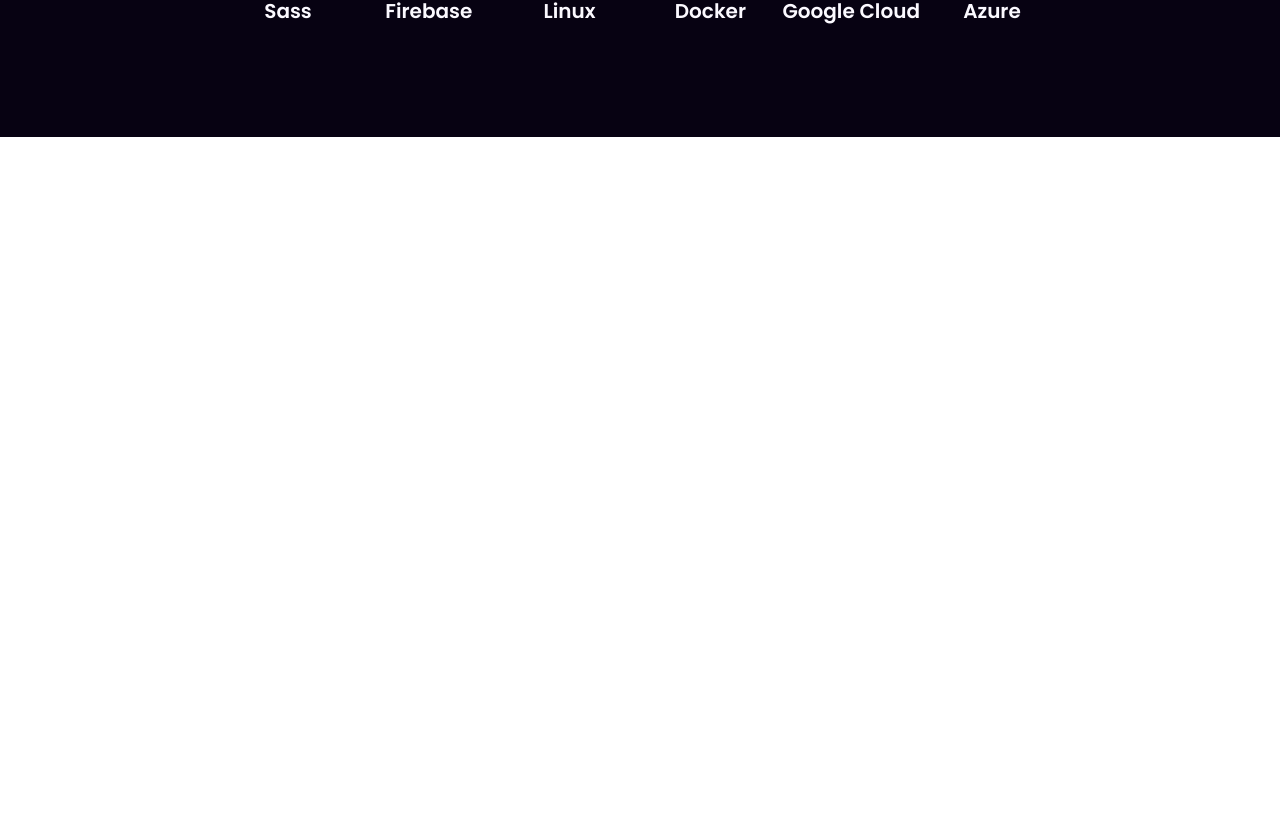
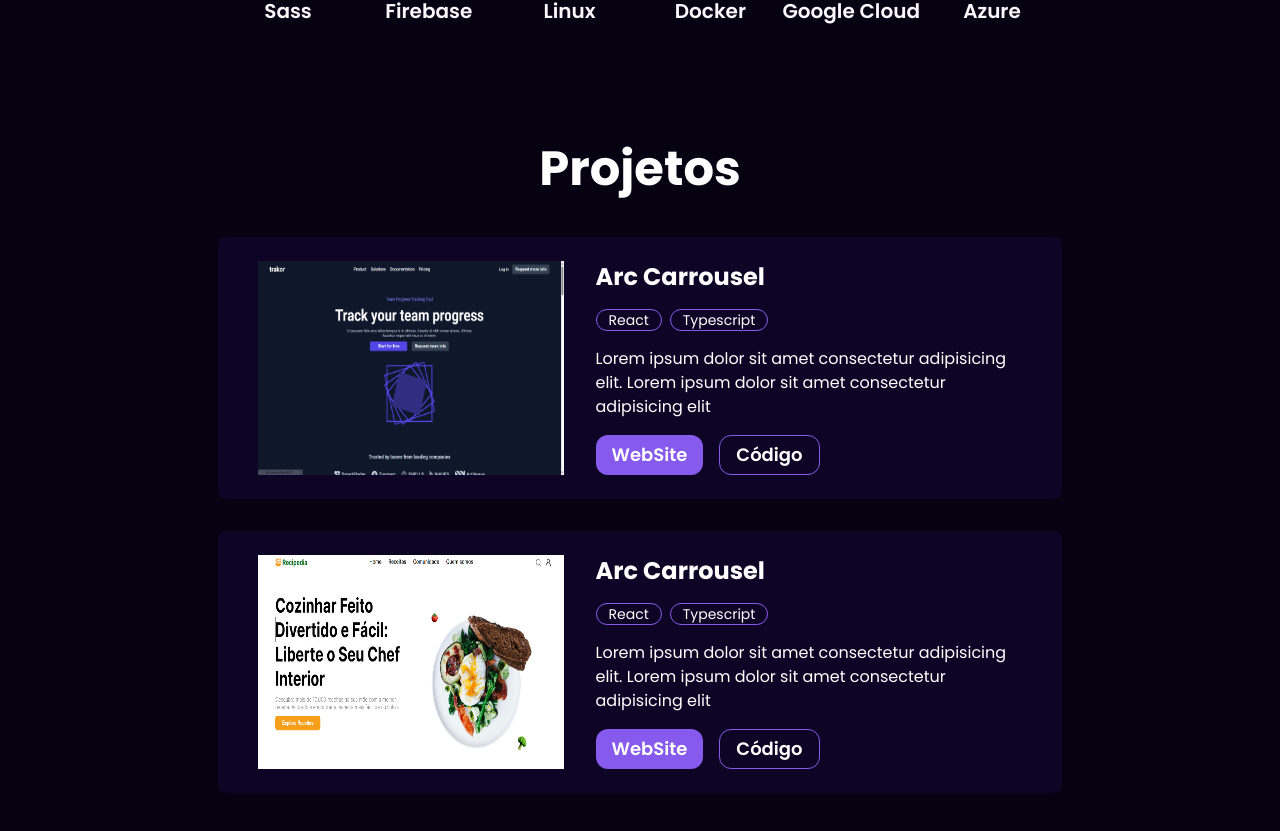
Before and after one commit to liviaaraujo-dev/liviaaraujo, a Next.js app: page / in a window 1280 px wide. Shown: the part 2151-2982 px from the top of the page. Before the commit the page ends 2288 px from the top, so only its background shows below. Built offline with nearby package versions, Linux system fonts and the light colour scheme.

Commit message:
create projetcts

```diff
--- a/app/page.tsx
+++ b/app/page.tsx
@@ -1,6 +1,7 @@
 import { About } from "@/components/About";
 import { Header } from "@/components/Header/";
 import { Home } from "@/components/Home";
+import { Projects } from "@/components/Projects";
 import { Technologies } from "@/components/Technologies";
 import Image from "next/image";
 
@@ -12,6 +13,7 @@
         <Home />
         <About />
         <Technologies />
+        <Projects />
       </main>
     </>
   );
--- a/components/Footer/index.tsx
+++ b/components/Footer/index.tsx
@@ -1,14 +1,18 @@
 import { FaGithub, FaLinkedin } from "react-icons/fa";
 import { MdOutlineWhatsapp } from "react-icons/md";
 
-export function Footer(){
-    return(
+export function Footer() {
+  return (
     <footer>
-               <p className="text-purple-100 text-lg font-normal mt-4 lg:w-[80%]">
-          I am a seasoned full-stack software engineer with over 8 years of
-          professional experience, specializing in backend development. 8 years
-          of professional experience, specializing in backend development.{" "}
+      <div className="md:text-center ml-8" >
+        <p>
+          <span className="text-[#BA00EF] text-lg">© Lívia Araujo 2023</span>
+          <p>
+            Todos os
+            direitos reservados
           </p>
+        </p>
+      </div>
 
       <div className="flex gap-4 mt-4">
         <a href="https://github.com/liviaaraujo-dev" target="_blank">
--- /dev/null
+++ b/components/Projects/index.tsx
@@ -0,0 +1,72 @@
+export function Projects() {
+  return (
+    <section className="pb-28 px-10 lg:px-12 lg-pt-28 xl:px-28 flex flex-col items-center">
+      <h2 className="text-white text-4xl font-bold mb-3 my-2 leading-10 text-center lg:text-5xl">
+        Projetos
+      </h2>
+
+      <div className="flex flex-col items-center">
+        <div className="bg-purple-black-800 px-10 py-6 w-[80%] flex flex-col gap-8 mt-8 rounded-lg lg:flex-row">
+          <img src="/images/print.png" alt="" className="w-[40%]" />
+          <div className="flex flex-col gap-4 ">
+            <h3 className="text-white font-bold text-2xl">Arc Carrousel</h3>
+
+            <div className="flex gap-2">
+              <div className="border-purple-700 border px-3 rounded-2xl flex items-center justify-center">
+                <p className="text-white text-sm">React</p>
+              </div>
+              <div className="border-purple-700 border px-3 rounded-2xl flex items-center justify-center">
+                <p className="text-white text-sm">Typescript</p>
+              </div>
+            </div>
+
+            <p className="text-white text-base">
+              Lorem ipsum dolor sit amet consectetur adipisicing elit. Lorem
+              ipsum dolor sit amet consectetur adipisicing elit
+            </p>
+
+            <div className="flex gap-4">
+              <button className="bg-purple-700 px-4 h-10 rounded-xl flex items-center justify-center">
+                <p className="text-white text-lg font-semibold">WebSite</p>
+              </button>
+
+              <button className="border-purple-700 border px-4 h-10 rounded-xl flex items-center justify-center">
+                <p className="text-white text-lg font-semibold">Código</p>
+              </button>
+            </div>
+          </div>
+        </div>
+        <div className="bg-purple-black-800 px-10 py-6 w-[80%] flex flex-col gap-8 mt-8 rounded-lg lg:flex-row">
+          <img src="/images/print2.png" alt="" className="w-[40%]" />
+          <div className="flex flex-col gap-4 ">
+            <h3 className="text-white font-bold text-2xl">Arc Carrousel</h3>
+
+            <div className="flex gap-2">
+              <div className="border-purple-700 border px-3 rounded-2xl flex items-center justify-center">
+                <p className="text-white text-sm">React</p>
+              </div>
+              <div className="border-purple-700 border px-3 rounded-2xl flex items-center justify-center">
+                <p className="text-white text-sm">Typescript</p>
+              </div>
+            </div>
+
+            <p className="text-white text-base">
+              Lorem ipsum dolor sit amet consectetur adipisicing elit. Lorem
+              ipsum dolor sit amet consectetur adipisicing elit
+            </p>
+
+            <div className="flex gap-4">
+              <button className="bg-purple-700 px-4 h-10 rounded-xl flex items-center justify-center">
+                <p className="text-white text-lg font-semibold">WebSite</p>
+              </button>
+
+              <button className="border-purple-700 border px-4 h-10 rounded-xl flex items-center justify-center">
+                <p className="text-white text-lg font-semibold">Código</p>
+              </button>
+            </div>
+          </div>
+        </div>
+      </div>
+    </section>
+  );
+}
```
Also changed, not shown: public/images/print.png (added), public/images/print2.png (added). Lines whose indentation alone changed are shown as unchanged.
